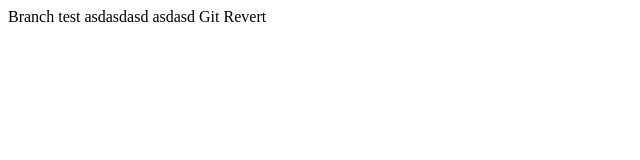
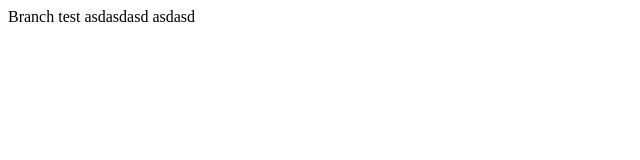
Before and after one commit to LamTien2003/testgit, a plain HTML site: page index.html in a window 1280 px wide. Shown: the full height of the page, 0-640 px from the left. Drawn offline with Linux system fonts and the light colour scheme.

Commit message:
Revert "revert"
This reverts commit 9b7e17cae516fe911f8f3bfe634fda4a9282a5db.

```diff
--- a/index.html
+++ b/index.html
@@ -1,2 +1 @@
 <span>Branch test</span> asdasdasd asdasd
-<span>Git Revert</span>
```
